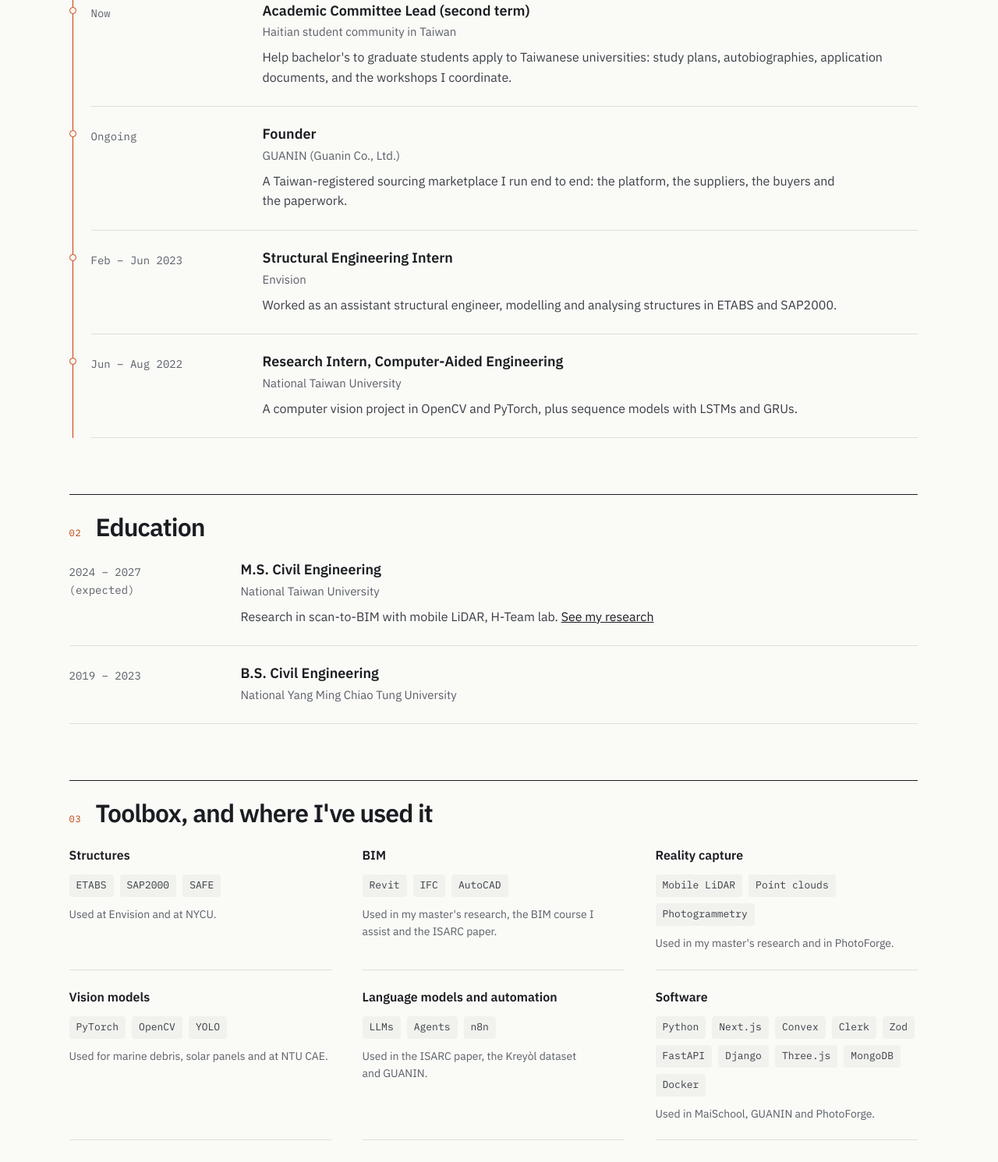
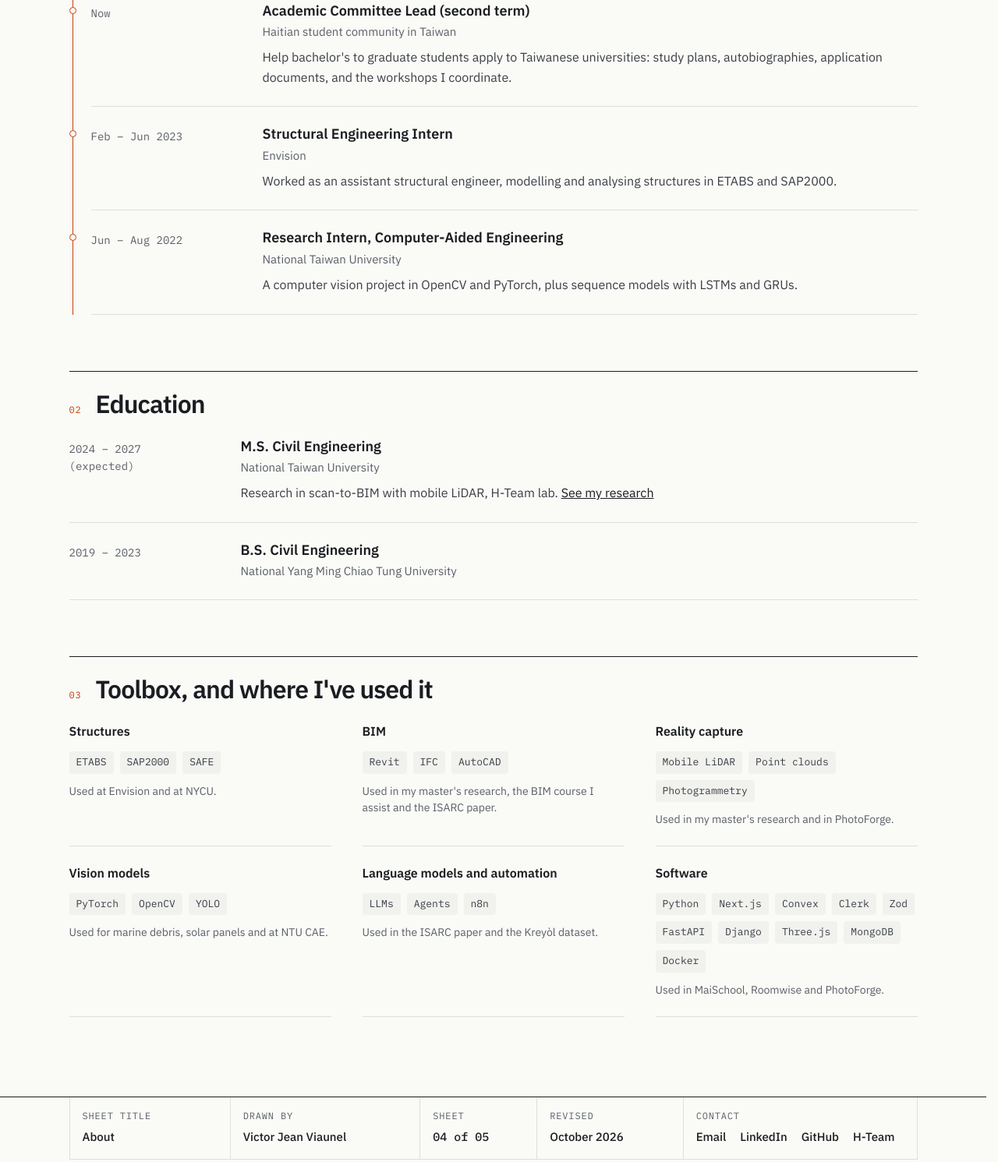
Before and after one commit to JeanViaunel/JeanViaunel.github.io, an Astro site: page /about in a window 1280 px wide. Shown: the part 1516-3007 px from the top of the page at 78% size. Built offline with nearby package versions, Linux system fonts and the light colour scheme; Astro itself is replaced by a stand-in of ours.

Commit message:
Remove GUANIN from About and both CVs

```diff
--- a/src/pages/about.astro
+++ b/src/pages/about.astro
@@ -36,12 +36,6 @@ const experience = [
     text: "Help bachelor's to graduate students apply to Taiwanese universities: study plans, autobiographies, application documents, and the workshops I coordinate.",
   },
   {
-    when: 'Ongoing',
-    role: 'Founder',
-    org: 'GUANIN (Guanin Co., Ltd.)',
-    text: 'A Taiwan-registered sourcing marketplace I run end to end: the platform, the suppliers, the buyers and the paperwork.',
-  },
-  {
     when: 'Feb – Jun 2023',
     role: 'Structural Engineering Intern',
     org: 'Envision',
@@ -70,11 +64,11 @@ const tools = [
   { name: 'BIM', list: ['Revit', 'IFC', 'AutoCAD'], used: "Used in my master's research, the BIM course I assist and the ISARC paper." },
   { name: 'Reality capture', list: ['Mobile LiDAR', 'Point clouds', 'Photogrammetry'], used: "Used in my master's research and in PhotoForge." },
   { name: 'Vision models', list: ['PyTorch', 'OpenCV', 'YOLO'], used: 'Used for marine debris, solar panels and at NTU CAE.' },
-  { name: 'Language models and automation', list: ['LLMs', 'Agents', 'n8n'], used: 'Used in the ISARC paper, the Kreyòl dataset and GUANIN.' },
+  { name: 'Language models and automation', list: ['LLMs', 'Agents', 'n8n'], used: 'Used in the ISARC paper and the Kreyòl dataset.' },
   {
     name: 'Software',
     list: ['Python', 'Next.js', 'Convex', 'Clerk', 'Zod', 'FastAPI', 'Django', 'Three.js', 'MongoDB', 'Docker'],
-    used: 'Used in MaiSchool, GUANIN and PhotoForge.',
+    used: 'Used in MaiSchool, Roomwise and PhotoForge.',
   },
 ];
 ---
```
Also changed, not shown: cv/academic-cv.html (+0 -7 lines), cv/resume.html (+0 -7 lines), 2 other files.
